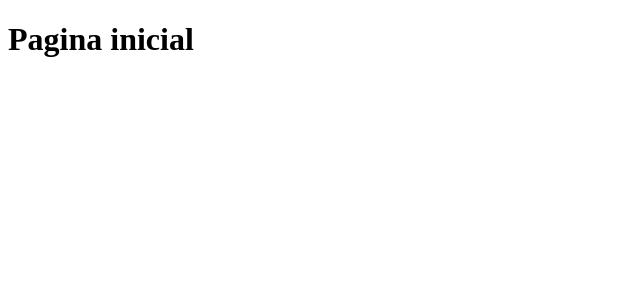
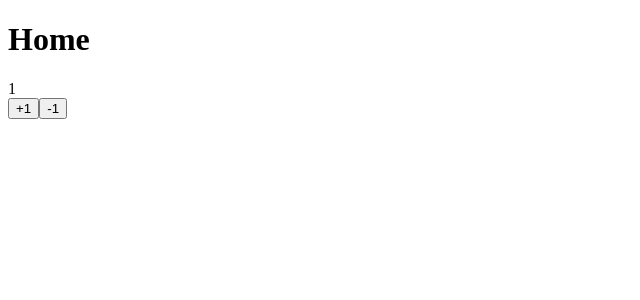
Before and after one commit to marcoxdd/projetofelipe, a Next.js app: page / in a window 1280 px wide. Shown: the top 300 px of the page, without its empty margins (0-640 px from the left). Built offline with nearby package versions, Linux system fonts and the light colour scheme.

Commit message:
primeira pagina

```diff
--- a/pages/index.js
+++ b/pages/index.js
@@ -3,9 +3,26 @@ import{ useState } from 'react';
 function home() {
     return (
         <div>
-            <h1>Pagina inicial</h1>
+            <h1>Home</h1>
+             <Mais />
             </div>
     )
+}
+function Mais() {
+   const [contador,setContador] = useState(1);
+   function adicionarContador() {
+       setContador(contador +  1);
+   }
+   function diminuirContador() {
+       setContador(contador - 1);
+   }
+return(
+<div>
+    <div>{contador}</div>
+    <button onClick = {adicionarContador}  >+1</button>
+    <button onClick = {diminuirContador} > -1 </button>
+</div>
+)
 }
 
 
```
